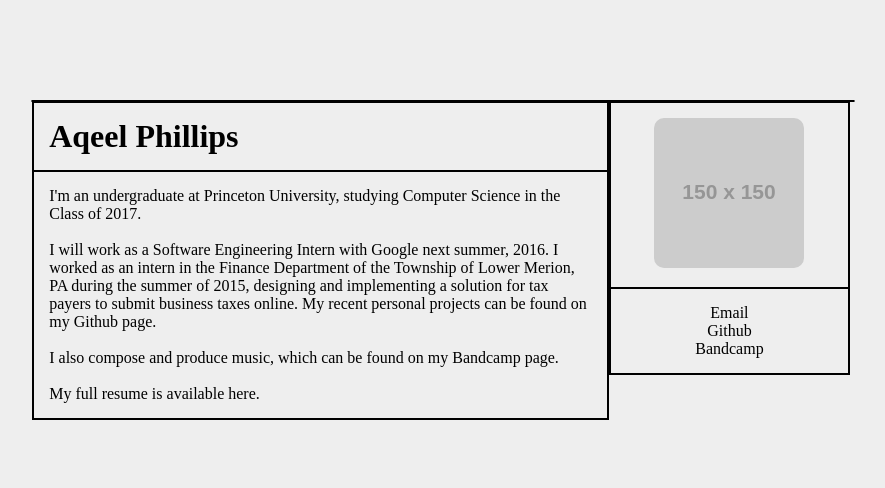
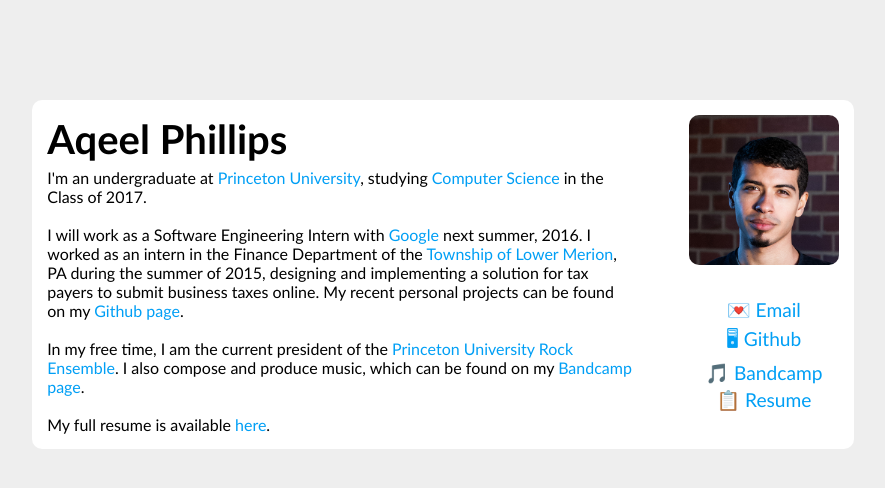
Before and after one commit to aqeelp/aqeelp.github.io, a plain HTML site: page index.html in a window 1280 px wide. Shown: the whole page, without its empty margins (197-1082 px from the left). Drawn offline with Linux system fonts and the light colour scheme; placeholder pictures from the web are drawn by us.

Commit message:
full information included

```diff
--- a/css/main_style.css
+++ b/css/main_style.css
@@ -1,17 +1,20 @@
 body {
+	font-family: "Trebuchet MS";
 	background-color: #eeeeee;
 }
 
-div {
+/* div {
 	border-style: solid;
 	border-width: 1px;
-}
+} */
 
 #container {
+	overflow: auto;
 	background-color: #ffffff;
 	margin: auto;
 	margin-top: 100px;
 	width: 65%;
+	min-width: 500px;
 	border-radius: 10px;
 }
 
@@ -25,13 +28,22 @@ div {
 }
 
 #content {
-	width: 70%;
+	width: 75%;
+
 	float: left;
 }
 
+#title {
+	padding-bottom: 5px;
+}
+
+#info {
+	padding-top: 0px;
+}
+
 #media {
-	width: 29%;
-	float: left;
+	/* width: 29%; */
+	float: right;
 	text-align: center;
 }
 
@@ -41,7 +53,31 @@ div {
 	border-radius: 10px;
 }
 
+#links p {
+	font-size: 1.2em;
+	margin-bottom: 3px;
+}
+
+a:link, a:visited {
+	text-decoration: none;
+	color: #009FF5;
+}
+
+a:hover {
+	text-decoration: underline;
+}
+
+#links p a:hover {
+	text-decoration: none;
+	font-style: italic;
+}
+
 h1, h2, h3, p {
 	margin: 0px;
 	padding: 0px;
 }
+
+h1 {
+	font-weight: 700;
+	font-size: 2.5em;
+}
--- a/index.html
+++ b/index.html
@@ -23,25 +23,26 @@
 		</div>
 
 		<div id="info" class="cell">
-			<p>I'm an undergraduate at Princeton University, studying Computer Science in the Class of 2017.</p>
+			<p>I'm an undergraduate at <a href="http://www.princeton.edu/">Princeton University</a>, studying <a href="https://www.cs.princeton.edu/">Computer Science</a> in the Class of 2017.</p>
 			<br/>
-			<p>I will work as a Software Engineering Intern with Google next summer, 2016. I worked as an intern in the Finance Department of the Township of Lower Merion, PA during the summer of 2015, designing and implementing a solution for tax payers to submit business taxes online. My recent personal projects can be found on my Github page.</p>
+			<p>I will work as a Software Engineering Intern with <a href="google.com">Google</a> next summer, 2016. I worked as an intern in the Finance Department of the <a href="http://lowermerion.org/">Township of Lower Merion</a>, PA during the summer of 2015, designing and implementing a solution for tax payers to submit business taxes online. My recent personal projects can be found on my <a href="https://github.com/aqeelp">Github page</a>.</p>
 			<br/>
-			<p>I also compose and produce music, which can be found on my Bandcamp page.</p>
+			<p>In my free time, I am the current president of the <a href="princeton.edu/~pure">Princeton University Rock Ensemble</a>. I also compose and produce music, which can be found on my <a href="qubicity.bandcamp.com">Bandcamp page</a>.</p>
 			<br/>
-			<p>My full resume is available here.</p>
+			<p>My full resume is available <a href="./AqeelPhillips_Resume.pdf">here</a>.</p>
 		</div>
 	</div>
 
 	<div id="media">
 		<div id="avatar" class="cell">
-			<img id="me" src="http://placehold.it/150x150" />
+			<img id="me" src="./headshot.jpg" />
 		</div>
 
 		<div id="links" class="cell">
-			<p>Email</p>
-			<p>Github</p>
-			<p>Bandcamp</p>
+			<p><a href="mailto:aqeelp@princeton.edu">💌 Email</a></p>
+			<p><a href="https://github.com/aqeelp">🖥 Github</a></p>
+			<p><a href="qubicity.bandcamp.com">🎵 Bandcamp</a></p>
+			<p><a href="./AqeelPhillips_Resume.pdf">📋 Resume</a></P>
 		</div>
 	</div>
 </div>
```
Also changed, not shown: headshot.jpg (added), 1 other file.
